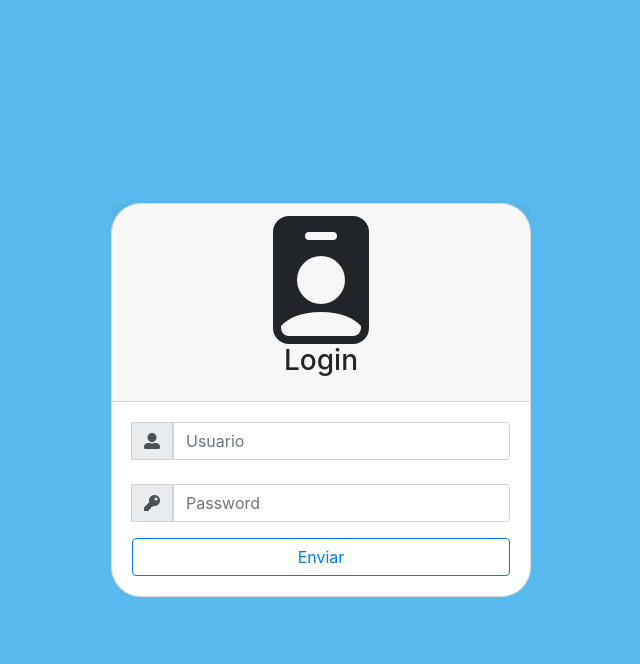
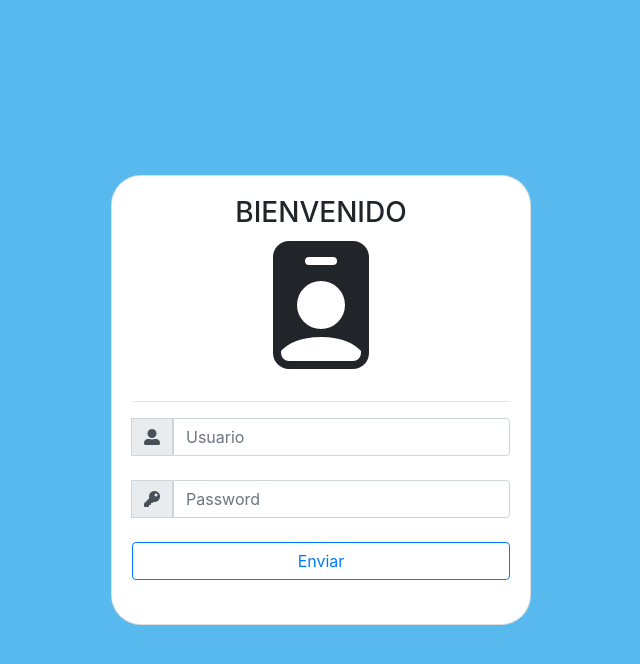
Before and after one commit to btTHN/incidencias, a PHP site: page /login.php in a window 1280 px wide. Shown: the top 664 px of the page, without its empty margins (319-959 px from the left). Run offline with PHP 8.4, Linux system fonts and the light colour scheme; some libraries are stand-ins or nearby versions.

Commit message:
version final login.php

```diff
--- a/login.php
+++ b/login.php
@@ -22,9 +22,7 @@
         height: 100%;
     }
 
-    .card-header {
-        text-align: center;
-    }
+
 
     .container {
         margin: auto;
@@ -38,21 +36,25 @@
         width: 420px;
         border-radius: 30px;
     }
+
+    .card-body {
+        text-align: center;
+    }
     </style>
 </head>
 
 <body>
     <div class="container h-100 w-50">
         <div class="card tarjetas ">
-            <div class="card-header">
-                <svg width="8em" height="8em" viewBox="0 0 16 16" class="bi bi-person-badge-fill" fill="currentColor"
-                    xmlns="http://www.w3.org/2000/svg">
+
+            <div class="card-body">
+                <h3 class="card-title">BIENVENIDO</h3>
+                <svg class="card-img-top mb-3" width="8em" height="8em" viewBox="0 0 16 16"
+                    class="bi bi-person-badge-fill" fill="currentColor" xmlns="http://www.w3.org/2000/svg">
                     <path fill-rule="evenodd"
                         d="M2 2a2 2 0 0 1 2-2h8a2 2 0 0 1 2 2v12a2 2 0 0 1-2 2H4a2 2 0 0 1-2-2V2zm4.5 0a.5.5 0 0 0 0 1h3a.5.5 0 0 0 0-1h-3zM8 11a3 3 0 1 0 0-6 3 3 0 0 0 0 6zm5 2.755C12.146 12.825 10.623 12 8 12s-4.146.826-5 1.755V14a1 1 0 0 0 1 1h8a1 1 0 0 0 1-1v-.245z" />
                 </svg>
-                <h3 class="card-title">Login</h3>
-            </div>
-            <div class="card-body">
+                <hr>
                 <form action="" method="post">
                     <div class="input-group mb-4">
                         <div class="input-group-append">
@@ -60,13 +62,13 @@
                         </div>
                         <input type="text" class="form-control" placeholder="Usuario">
                     </div>
-                    <div class="input-group mb-3">
+                    <div class="input-group mb-4">
                         <div class="input-group-append">
                             <span class="input-group-text"><i class="fas fa-key"></i></span>
                         </div>
                         <input type="password" class="form-control" placeholder="Password">
                     </div>
-                    <div class="input-group">
+                    <div class="input-group mb-4">
                         <button type="submit" class="btn btn-outline-primary btn-block">Enviar</button>
                 </form>
             </div>
```
